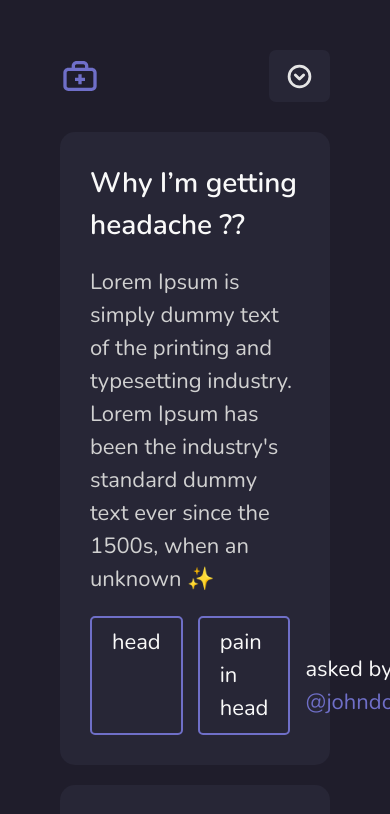
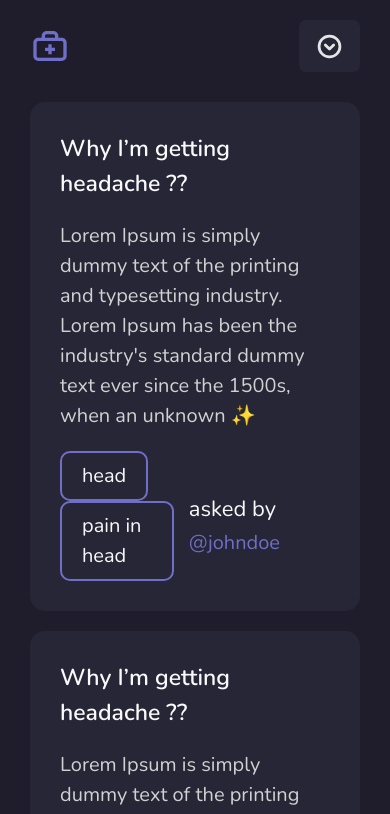
Before and after one commit to octoi/celloverflow, a React (Create React App) app: page /app in a window 390 px wide. Shown: the top 814 px of the page. Built offline with nearby package versions, Linux system fonts and the light colour scheme; no server answers; sample sign-in values are in the browser's storage.

Commit message:
Never gonna tell a lie and hurt you

```diff
--- a/src/App.css
+++ b/src/App.css
@@ -1,3 +1,16 @@
+/*
+Why i hate css 🤷‍♂️
+CSS is the most painful thing for a web developer especial when it comes
+to responsiveness
+
+I hate CSS because its css
+its easy to learn but hard to fix
+css bugs are annoying than cors error
+Oh lord help us, style our mind with css
+
+:)
+*/
+
 @import url('https://fonts.googleapis.com/css2?family=Nunito:wght@400;600;700&display=swap');
 :root {
     --primary-color: #1F1D2B;
@@ -19,6 +32,12 @@ body {
     color: var(--text-color) !important;
     font-family: 'Nunito', sans-serif !important;
     padding: 50px 60px !important;
+}
+
+@media (max-width: 700px) {
+    body {
+        padding: 20px 30px !important;
+    }
 }
 
 
--- a/src/styles/appStyles.js
+++ b/src/styles/appStyles.js
@@ -46,7 +46,7 @@ export const Post = styled.div`
 
       span {
         padding: 8px 20px;
-        border-radius: 5px;
+        border-radius: 10px;
         border: 2px solid var(--accent-color);
         margin-right: 15px;
         font-size: 22px;
@@ -67,6 +67,15 @@ export const Post = styled.div`
         }
       }
     }
+  }
+
+  @media(max-width: 915px) {
+    h3 { font-size: 23px; }
+    p { font-size: 20px; }
+
+    span { font-size: 20px !important; }
+    .tags { flex-direction: column; span { width: fit-content; } }
+    /* .bottom { flex-direction: column; } */
   }
 `
 
```
